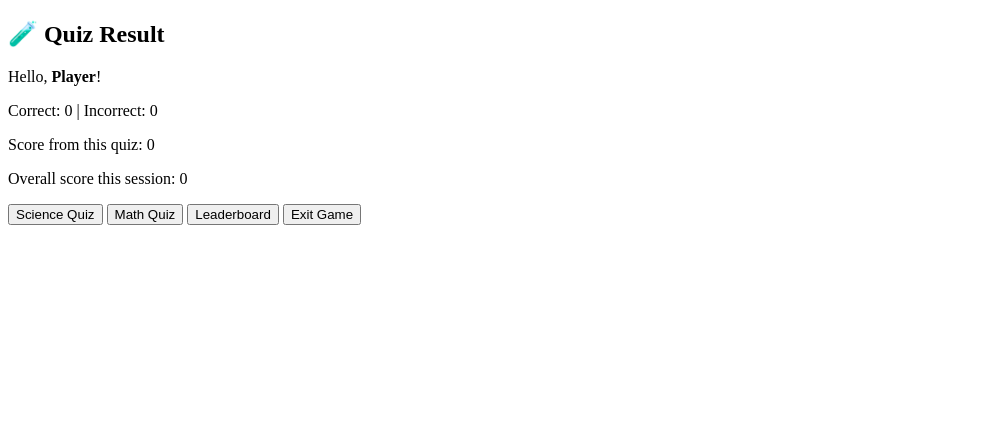
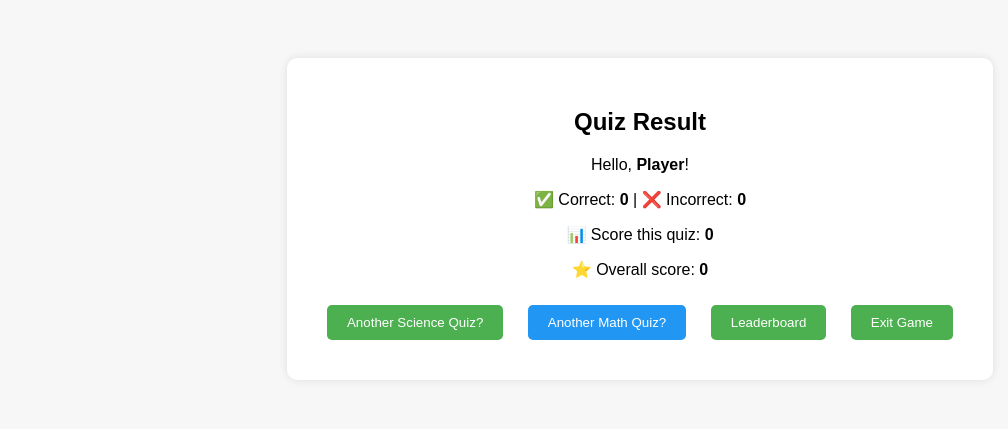
Before and after one commit to Lamnguyen0810/A1webserver, a PHP site: page /result.php in a window 1280 px wide. Shown: the top 429 px of the page, without its empty margins (0-1008 px from the left). Run offline with PHP 8.4, Linux system fonts and the light colour scheme.

Commit message:
Add files via upload

```diff
--- a/A1/completed.php
+++ b/A1/completed.php
@@ -40,7 +40,7 @@ $finalScore = $_SESSION['count'] ?? 0;
   <div class="result-box">
     <h2>🎉 Game Completed!</h2>
     <p>Thank you for playing, <strong><?= htmlspecialchars($name) ?></strong>!</p>
-    <p>Your final score this session was:</p>
+    <p>Your final score for this game was:</p>
     <h3><?= $finalScore ?></h3>
 
     <a href="restart.php" class="button">Restart</a>
--- a/A1/math1.php
+++ b/A1/math1.php
@@ -76,8 +76,8 @@ foreach ($qtspick_key as $k) {
 </head>
 <body>
 <div class="container">
-    <h2>Welcome, <?php echo htmlspecialchars($_SESSION['name']); ?></h2>
-    <h3>Number Questions</h3>
+    <h2>Welcome to Math Quiz, <?php echo htmlspecialchars($_SESSION['name']); ?></h2>
+    <h3>Your Questions :</h3>
   <form method="post" action="result.php">
         <?php foreach ($pickqts as $v): ?>
             <p><strong><?php echo $v['qts']; ?></strong></p>
--- a/A1/result.php
+++ b/A1/result.php
@@ -22,57 +22,87 @@ if ($_SERVER["REQUEST_METHOD"] == "POST") {
     $_SESSION['correct'] = $correctCount;
     $_SESSION['incorrect'] = $incorrectCount;
 
-    // Optional: Detect if the quiz came from science or math
     if (isset($_POST['quiz_type'])) {
         $_SESSION['quiz_type'] = $_POST['quiz_type'];
     } else {
-        $_SESSION['quiz_type'] = "Quiz"; // fallback
+        $_SESSION['quiz_type'] = "Quiz";
     }
 
-    // Redirect to avoid resubmission if user refreshes
     header("Location: result.php");
     exit;
 }
 
-// Score from last quiz
+// Get result details
+$name = $_SESSION['name'] ?? 'Player';
 $correct = $_SESSION['correct'] ?? 0;
 $incorrect = $_SESSION['incorrect'] ?? 0;
 $quiz_type = $_SESSION['quiz_type'] ?? 'Quiz';
 
 $score = ($correct * 3) - ($incorrect * 2);
 $_SESSION['count'] = ($_SESSION['count'] ?? 0) + $score;
-$_SESSION['ovpt'] = $_SESSION['count']; // Needed for leaderboard
+$_SESSION['ovpt'] = $_SESSION['count']; // Leaderboard
 
-
-// Show result page
+$overallScore = $_SESSION['count'];
 ?>
 <!DOCTYPE html>
 <html lang="en">
 <head>
   <meta charset="UTF-8">
   <title>Quiz Result</title>
+  <style>
+body {
+  font-family: Arial, sans-serif;
+  background-color: #f7f7f7;
+  text-align: center;
+  padding: 50px;
+}
+.result-box {
+  background: white;
+  padding: 30px;
+  border-radius: 10px;
+  box-shadow: 0 0 10px rgba(0,0,0,0.1);
+  display: inline-block;
+}
+.button {
+  display: inline-block;
+  margin: 10px 10px;
+  padding: 10px 20px;
+  background-color: #4CAF50;
+  color: white;
+  text-decoration: none;
+  border-radius: 5px;
+  border: none;
+  cursor: pointer;
+}
+.blue-button {
+  background-color: #2196F3; /* Blue */
+}
+
+  </style>
 </head>
 <body>
-  <h2>🧪 <?= htmlspecialchars($quiz_type) ?> Result</h2>
-  <p>Hello, <strong><?= htmlspecialchars($_SESSION['name'] ?? 'Player') ?></strong>!</p>
-  <p>Correct: <?= $correct ?> | Incorrect: <?= $incorrect ?></p>
-  <p>Score from this quiz: <?= $score ?></p>
-  <p>Overall score this session: <?= $_SESSION['count'] ?></p>
+  <div class="result-box">
+    <h2><?= htmlspecialchars($quiz_type) ?> Result</h2>
+    <p>Hello, <strong><?= htmlspecialchars($name) ?></strong>!</p>
+    <p>✅ Correct: <strong><?= $correct ?></strong> | ❌ Incorrect: <strong><?= $incorrect ?></strong></p>
+    <p>📊 Score this quiz: <strong><?= $score ?></strong></p>
+    <p>⭐ Overall score: <strong><?= $overallScore ?></strong></p>
 
     <form action="science2.php" method="get" style="display:inline;">
-    <button type="submit">Science Quiz</button>
+      <button type="submit" class="button">Another Science Quiz?</button>
     </form>
 
     <form action="math1.php" method="get" style="display:inline;">
-    <button type="submit">Math Quiz</button>
+      <button type="submit" class="button blue-button">Another Math Quiz?</button>
     </form>
 
     <form action="leaderboard.php" method="get" style="display:inline;">
-    <button type="submit">Leaderboard</button>
+      <button type="submit" class="button">Leaderboard</button>
     </form>
 
     <form action="completed.php" method="post" style="display:inline;">
-    <button type="submit">Exit Game</button>
+      <button type="submit" class="button">Exit Game</button>
     </form>
+  </div>
 </body>
 </html>
```
Also changed, not shown: A1/index.php (+6 -6 lines), A1/leaderboard.php (+28 -10 lines), A1/science2.php (+25 -22 lines). Lines whose indentation alone changed are shown as unchanged.
